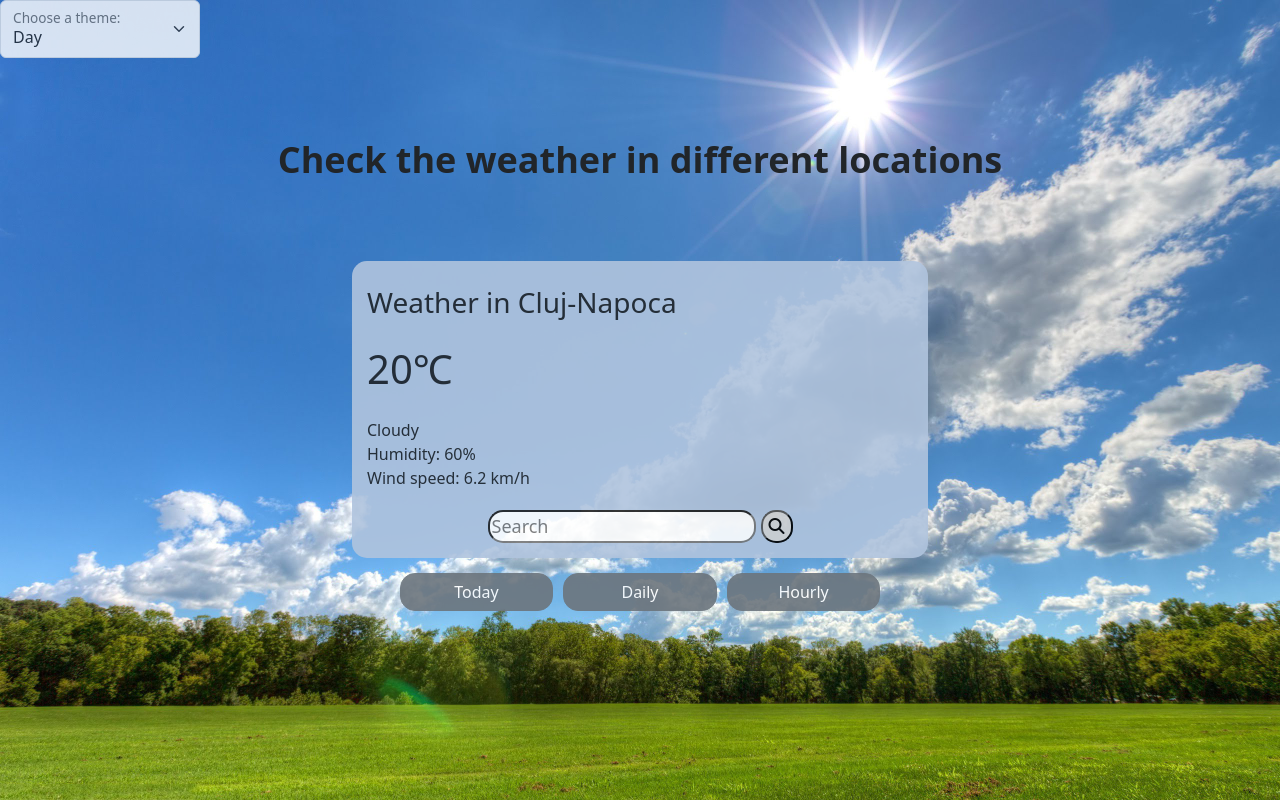
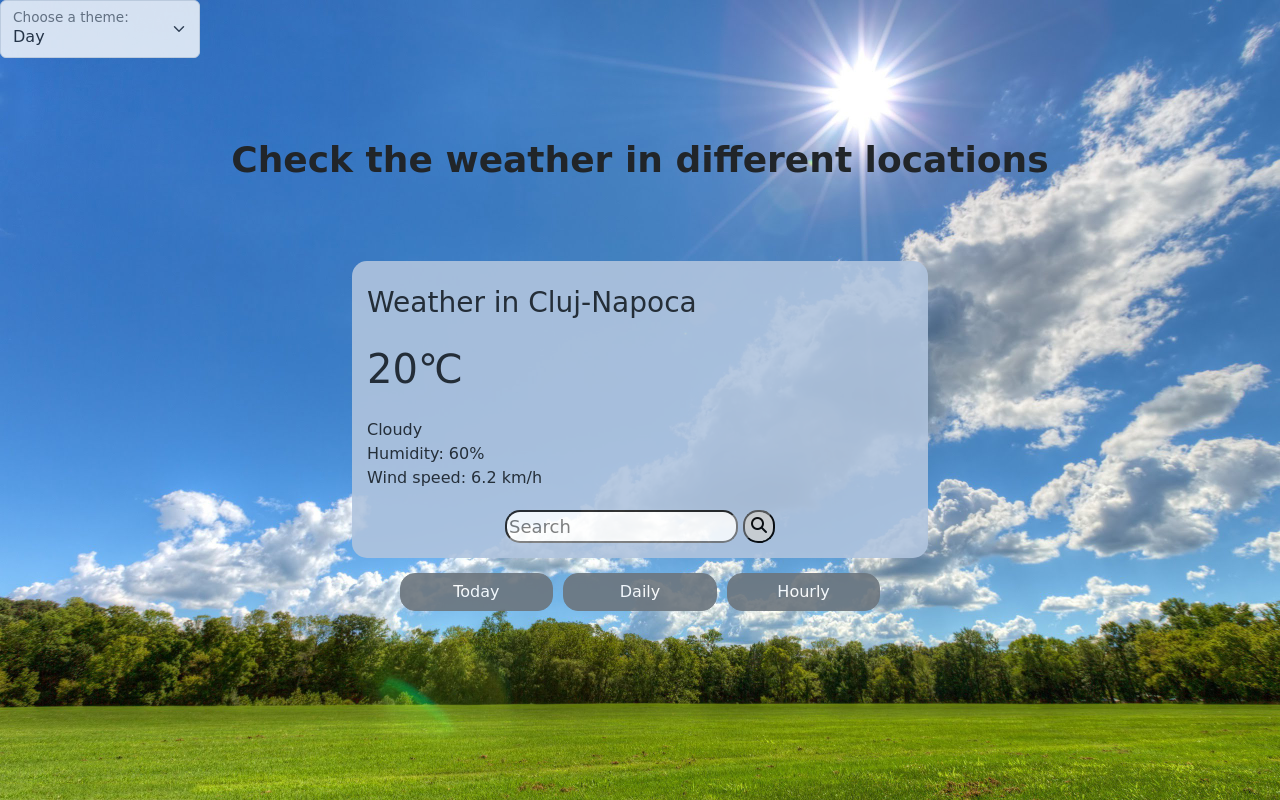
Before and after one commit to Gantze/Weather-Application, a plain HTML site: page index.html in a window 1280 px wide. Drawn offline with nearby package versions, Linux system fonts and the light colour scheme.

Commit message:
update style.css

```diff
--- a/css/style.css
+++ b/css/style.css
@@ -3,7 +3,7 @@
 }
 
 body {
-    /* font-family: 'Alkatra', cursive; */
+    font-family: 'Alkatra', cursive;
     background-image: url('../images/day.jpg');
     background-size: 100vw 100vh;
     margin: 0;
```
